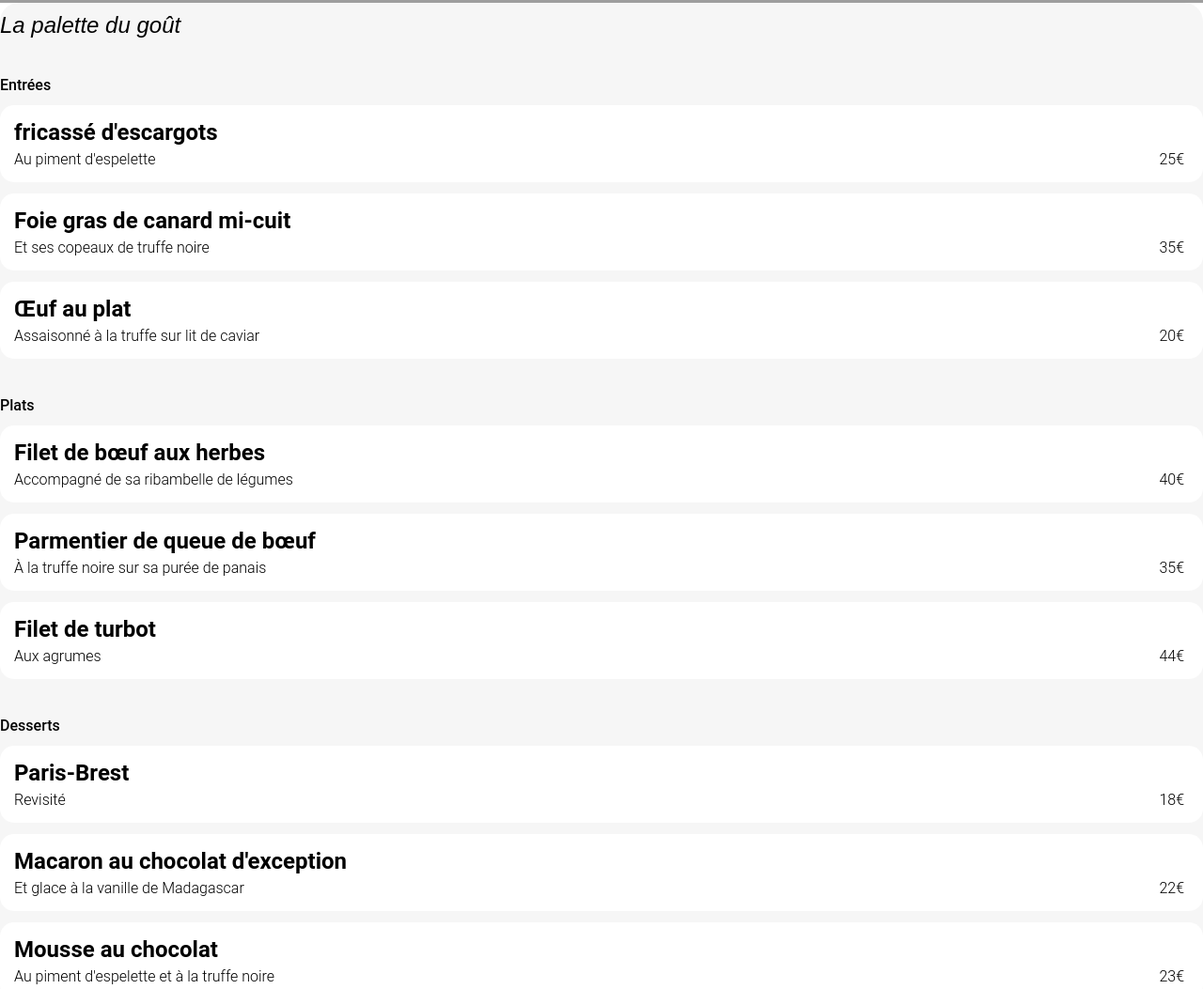
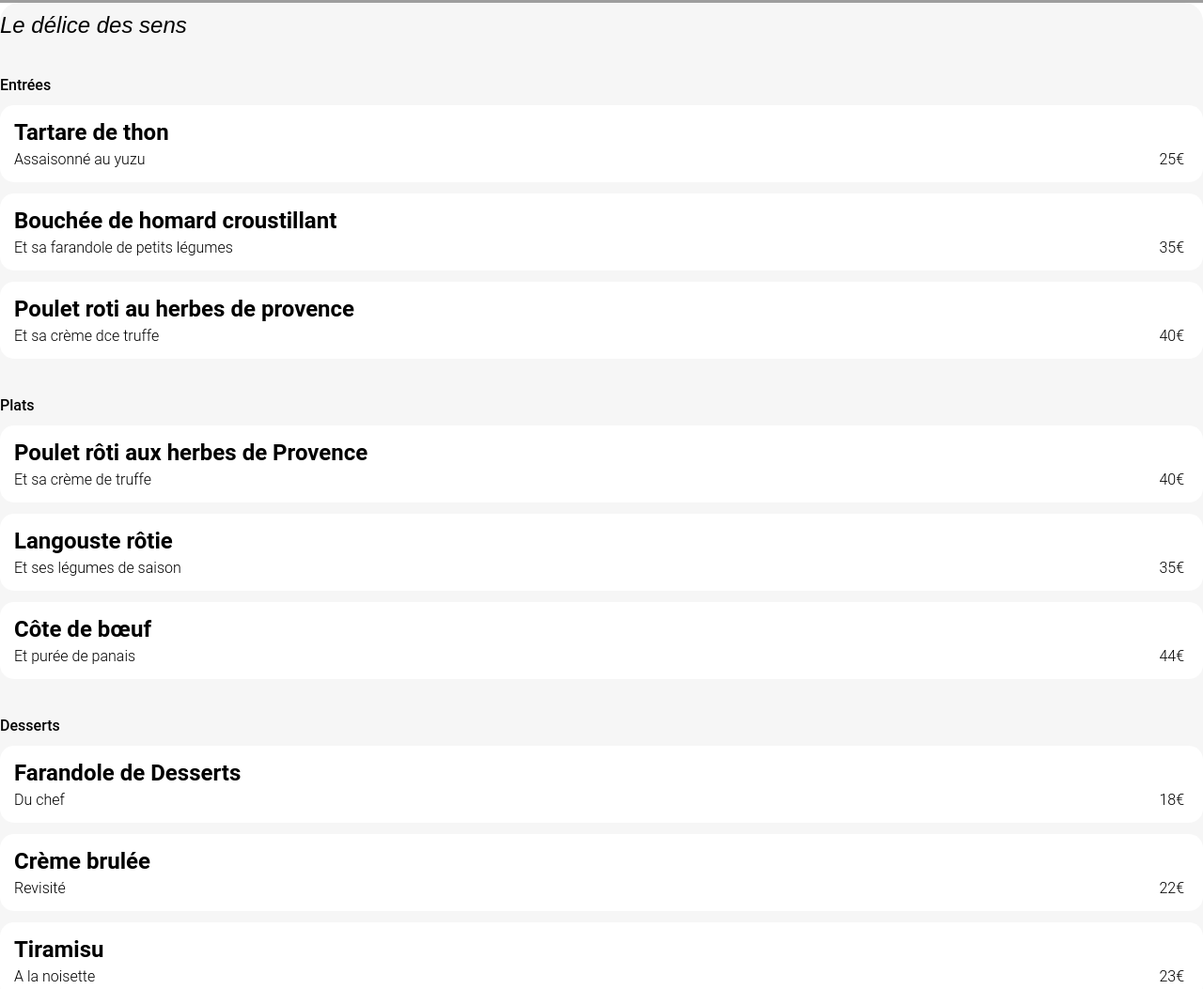
Before and after one commit to gutsbora/ohmyfood, a plain HTML site: page restaurants/ledélice.html in a window 1280 px wide. Shown: the part 1020-2073 px from the top of the page at 94% size. Drawn offline with Linux system fonts and the light colour scheme; grey boxes are pictures that could not be loaded.

Commit message:
update html

```diff
--- a/restaurants/ledélice.html
+++ b/restaurants/ledélice.html
@@ -3,7 +3,7 @@
 	<head>
 		<meta charset="utf-8" />
 		<meta name="viewport" content="width=device-width, initial-scale=1" />
-		<title>lapalette</title>
+		<title>ledélice</title>
 		<link rel="stylesheet" href="../SASS/style.css" />
 		<!-- Font Awesome -->
 		<link
@@ -25,59 +25,59 @@
 		<main>
 			<div class="img">
 				<img
-					src="/ohmyfood/background/jay-wennington-N_Y88TWmGwA-unsplash.jpg"
+					src="/ohmyfood/background/louis-hansel-shotsoflouis-qNBGVyOCY8Q-unsplash.jpg"
 					alt="du saumon couvert de salade et un morceau de cabillau gratiné"
 				/>
 			</div>
 			<section class="menu">
-				<h1>La palette du goût</h1>
+				<h1>Le délice des sens</h1>
 				<div class="menu-card">
 					<h3>Entrées</h3>
 					<div class="menu-cards">
-						<h2>fricassé d'escargots</h2>
-						<p>Au piment d'espelette<span>25€</span></p>
+						<h2>Tartare de thon</h2>
+						<p>Assaisonné au yuzu<span>25€</span></p>
 
 						<button class="validated">
 							<i class="fa-solid fa-check"></i>
 						</button>
 					</div>
 					<div class="menu-cards">
-						<h2>Foie gras de canard mi-cuit</h2>
-						<p>Et ses copeaux de truffe noire <span>35€</span></p>
+						<h2>Bouchée de homard croustillant</h2>
+						<p>Et sa farandole de petits légumes<span>35€</span></p>
 					</div>
 					<div class="menu-cards">
-						<h2>Œuf au plat</h2>
-						<p>Assaisonné à la truffe sur lit de caviar <span>20€</span></p>
+						<h2>Poulet roti au herbes de provence</h2>
+						<p>Et sa crème dce truffe<span>40€</span></p>
 					</div>
 				</div>
 				<div class="menu-card">
 					<h3>Plats</h3>
 					<div class="menu-cards">
-						<h2>Filet de bœuf aux herbes</h2>
-						<p>Accompagné de sa ribambelle de légumes <span>40€</span></p>
+						<h2>Poulet rôti aux herbes de Provence</h2>
+						<p>Et sa crème de truffe <span>40€</span></p>
 					</div>
 					<div class="menu-cards">
-						<h2>Parmentier de queue de bœuf</h2>
-						<p>À la truffe noire sur sa purée de panais <span>35€</span></p>
+						<h2>Langouste rôtie</h2>
+						<p>Et ses légumes de saison <span>35€</span></p>
 					</div>
 					<div class="menu-cards">
-						<h2>Filet de turbot</h2>
-						<p>Aux agrumes <span>44€</span></p>
+						<h2>Côte de bœuf</h2>
+						<p>Et purée de panais<span>44€</span></p>
 					</div>
 				</div>
 				<div class="menu-card">
 					<h3>Desserts</h3>
 					<div class="menu-cards">
-						<h2>Paris-Brest</h2>
-						<p>Revisité <span>18€</span></p>
+						<h2>Farandole de Desserts</h2>
+						<p>Du chef<span>18€</span></p>
 					</div>
 					<div class="menu-cards">
-						<h2>Macaron au chocolat d'exception</h2>
-						<p>Et glace à la vanille de Madagascar <span>22€</span></p>
+						<h2>Crème brulée</h2>
+						<p>Revisité<span>22€</span></p>
 					</div>
 					<div class="menu-cards">
-						<h2>Mousse au chocolat</h2>
-						<p>Au piment d'espelette et à la truffe noire <span>23€</span></p>
+						<h2>Tiramisu</h2>
+						<p>A la noisette<span>23€</span></p>
 					</div>
 				</div>
 				<div class="menu__button">
```
Also changed, not shown: restaurants/française.html (+2 -2 lines), restaurants/lapalette.html (+1 -1 lines).
